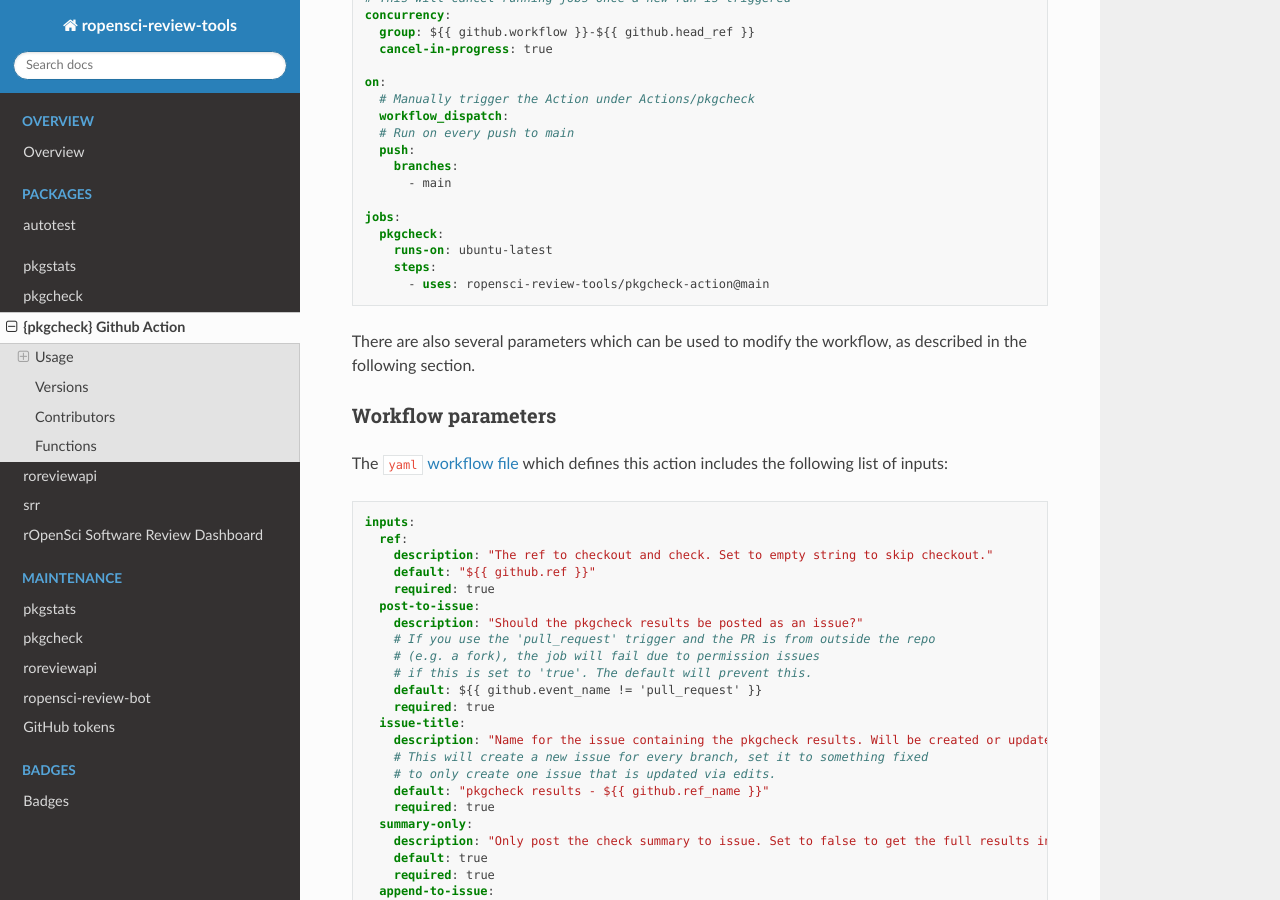
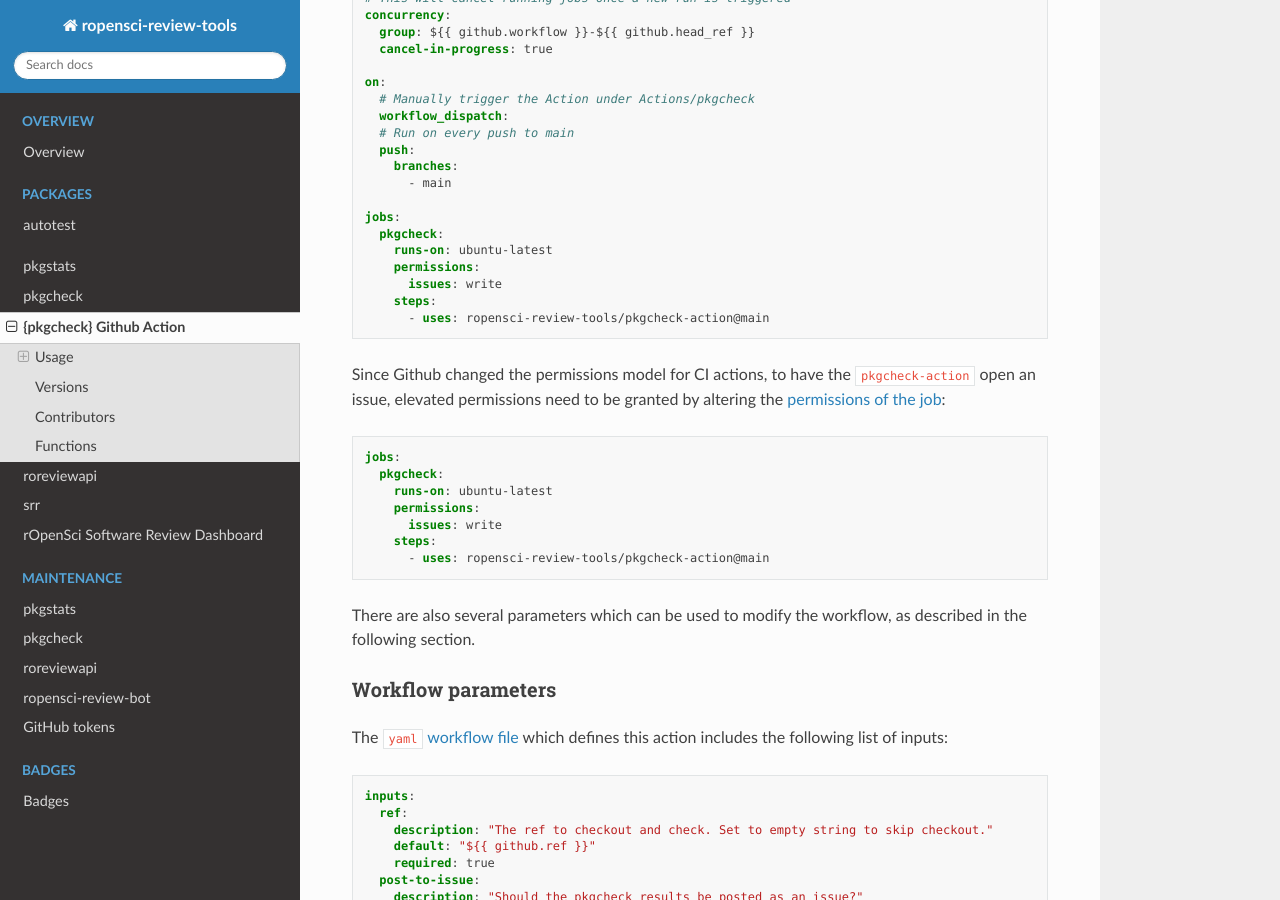
Before and after one commit to ropensci-review-tools/ropensci-review-tools, a Sphinx documentation site: the page built from docs/pkgcheck-action/pkgcheck-action.md, in a window 1280 px wide and 900 px high, scrolled down 587 px. Built offline with Sphinx 7.4.7 and the Read the Docs theme 2.0.0, drawn with Linux system fonts in a browser that asks for light colours; pages that are not in the unit, such as notebooks, are missing from menus.

Commit message:
update docs

````diff
--- a/docs/pkgcheck-action/pkgcheck-action.md
+++ b/docs/pkgcheck-action/pkgcheck-action.md
@@ -32,6 +32,20 @@
 jobs:
   pkgcheck:
     runs-on: ubuntu-latest
+    permissions:
+      issues: write
+    steps:
+      - uses: ropensci-review-tools/pkgcheck-action@main
+```
+
+Since Github changed the permissions model for CI actions, to have the `pkgcheck-action` open an issue, elevated permissions need to be granted by altering the [permissions of the job](https://docs.github.com/en/actions/security-guides/automatic-token-authentication):
+
+```yaml
+jobs:
+  pkgcheck:
+    runs-on: ubuntu-latest
+    permissions:
+      issues: write
     steps:
       - uses: ropensci-review-tools/pkgcheck-action@main
 ```
````
Also changed, not shown: docs/pkgstats/vignettes/pkgstats.md (+2 -2 lines).
